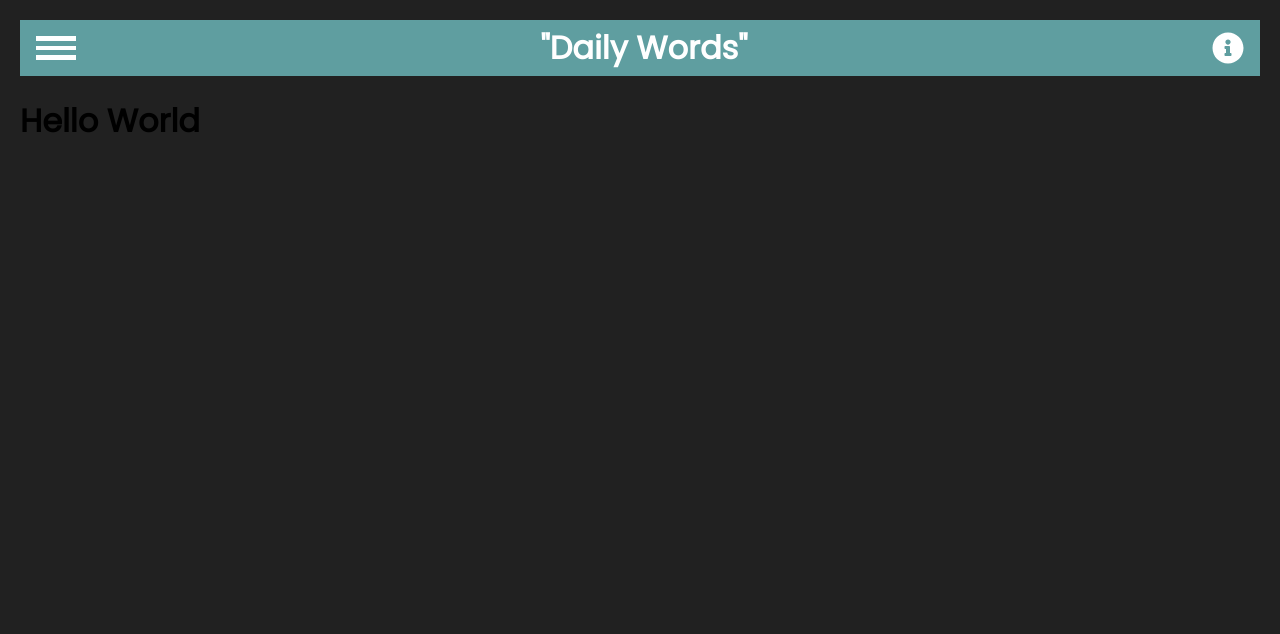
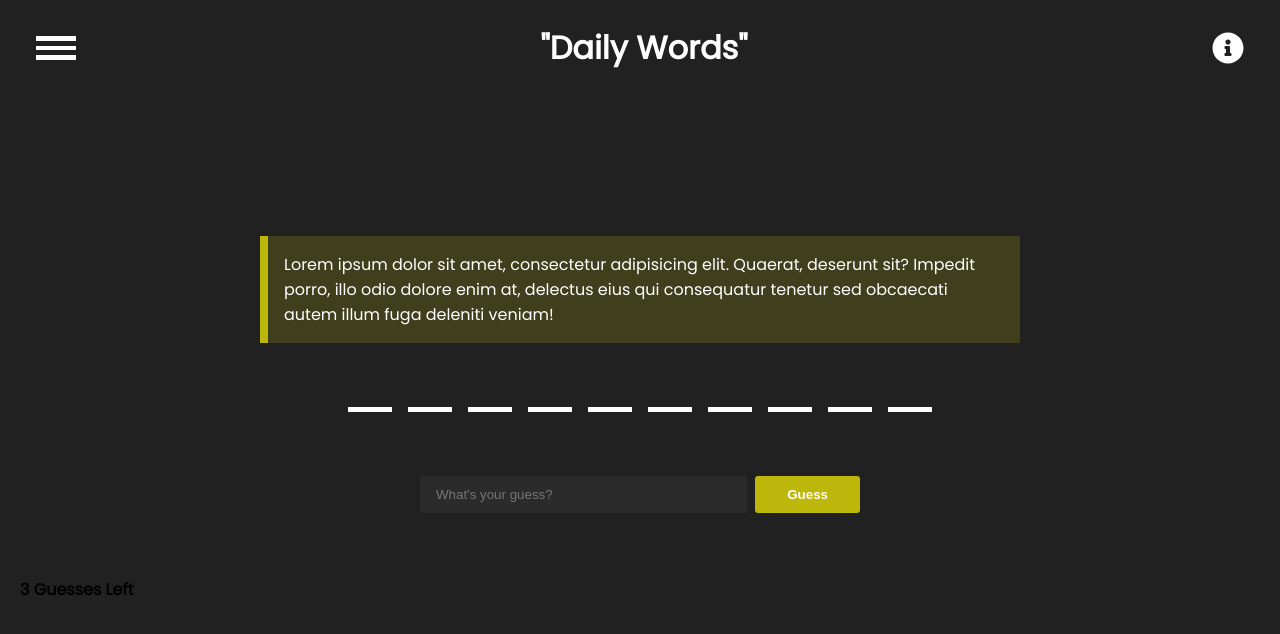
Before and after one commit to MeshaMakes/DailyWords, a React (Create React App) app in the folder dailywords/: page / in a window 1280 px wide. Shown: the top 634 px of the page. Built offline with nearby package versions, Linux system fonts and the light colour scheme.

Commit message:
added definition box, word length boxes, guess text field, and guess count

```diff
--- a/dailywords/src/App.js
+++ b/dailywords/src/App.js
@@ -1,11 +1,16 @@
 import './App.css';
 import Header from './components/Header/Header';
+import Definition from './components/Definition/Definition';
+import WordGuess from './components/WordGuess/WordGuess';
+import AddGuess from './components/AddGuess/AddGuess';
 
-function App() {
+const App = () => {
   return (
     <div className="App">
       <Header />
-      <h1>Hello World</h1>
+      <Definition def={"Lorem ipsum dolor sit amet, consectetur adipisicing elit. Quaerat, deserunt sit? Impedit porro, illo odio dolore enim at, delectus eius qui consequatur tenetur sed obcaecati autem illum fuga deleniti veniam!"}/>
+      <WordGuess />
+      <AddGuess />
     </div>
   );
 }
--- /dev/null
+++ b/dailywords/src/components/AddGuess/AddGuess.css
@@ -0,0 +1,63 @@
+.formWrap {
+    display: flex;
+    flex-direction: row;
+    justify-content: center;
+    align-items: center;
+    margin: 4rem 30rem;
+    height: max-content;
+    width: auto;
+    transition: 0.5s;
+}
+
+.formWrap input {
+    border: none;
+    border-radius: 0.2rem;
+    background-color: #2B2B2B;
+    color: #fff;
+    width: 100%;
+    padding: 0.7rem 1rem;
+}
+
+.formWrap input:focus {
+    outline: none;
+}
+
+.formWrap button {
+    background-color: #BEB70B;
+    color: #fff;
+    font-weight: 700;
+    outline: none;
+    border: none;
+    border-radius: 0.2rem;
+    padding: 0.7rem 2rem;
+    margin-left: 0.5rem;
+    cursor: pointer;
+}
+
+.formWrap button:hover {
+    background-color: #BEB70B90;
+}
+
+@media (max-width: 1700px) {
+    .formWrap {
+        margin: 4rem 25rem;
+    }
+}
+
+@media (max-width: 900px) {
+    .formWrap {
+        width: 100%;
+        margin: 4rem 0rem;
+        flex-direction: column;
+    }
+
+    .formWrap button {
+        width: 100%;
+        margin: 1rem 0rem;
+        padding: 0.7rem 0.2rem;
+    }
+
+    .formWrap input {
+        padding: 0.7rem 0.2rem;
+    }
+}
--- /dev/null
+++ b/dailywords/src/components/AddGuess/AddGuess.jsx
@@ -0,0 +1,18 @@
+import { useState } from 'react'
+import './AddGuess.css'
+
+const AddGuess = () => {
+    const [guess, setGuess] = useState(3)
+
+    return (
+        <div className="guessWrap">
+            <form className="formWrap">
+                <input type="text" placeholder="What's your guess?" name="guessBox"/>
+                <button type="submit" onClick={() => setGuess(guess - 1)}>Guess</button>
+            </form>
+            <h4>{guess} Guesses Left</h4>
+        </div>
+    )
+}
+
+export default AddGuess
--- /dev/null
+++ b/dailywords/src/components/Definition/Definition.css
@@ -0,0 +1,14 @@
+.definition {
+    background-color: #BEB70B30;
+    border-left: 0.5rem solid #BEB70B;
+    padding: 1rem;
+    color: #fff;
+    margin: 2rem 15rem;
+    transition: 0.5s;
+}
+
+@media (max-width: 868px) {
+    .definition {
+        margin: 2rem 0rem;
+    }
+}
--- /dev/null
+++ b/dailywords/src/components/Definition/Definition.jsx
@@ -0,0 +1,11 @@
+import './Definition.css'
+
+const Definition = (props) => {
+    return (
+        <blockquote className='definition'>
+            {props.def}
+        </blockquote>
+    )
+}
+
+export default Definition
--- a/dailywords/src/components/Header/Header.css
+++ b/dailywords/src/components/Header/Header.css
@@ -3,13 +3,14 @@
     flex-direction: row;
     justify-content: space-between;
     align-items: center;
-    background-color: cadetblue;
     width: 100%;
     height: 3.5rem;
+    margin-bottom: 10rem;
 }
 
 .header h2 {
     font-size: clamp(1.5rem, 2.5vw, 4rem);
+    font-weight: 600;
     color: #fff;
 }
 
@@ -50,3 +51,9 @@
     padding: 0 1rem;
     cursor: pointer;
 }
+
+@media (max-width: 800px) {
+    .header {
+        margin-bottom: 5rem;
+    }
+}
--- /dev/null
+++ b/dailywords/src/components/WordGuess/WordGuess.css
@@ -0,0 +1,40 @@
+.spaces {
+    display: flex;
+    flex-direction: row;
+    justify-content: space-around;
+    align-items: center;
+    margin: 4rem 15rem;
+    height: max-content;
+    width: auto;
+    transition: 0.5s;
+}
+
+.wordSpace {
+    height: 0.25rem;
+    width: 3.5rem;
+    margin: 0 1rem;
+    background-color: #fff;
+}
+
+@media (max-width: 1700px) {
+    .spaces {
+        margin: 4rem 20rem;
+    }
+
+    .wordSpace {
+        height: 0.3rem;
+        margin: 0 0.5rem;
+    }
+}
+
+@media (max-width: 900px) {
+    .spaces {
+        width: 100%;
+        margin: 4rem 0rem;
+    }
+
+    .wordSpace {
+        height: 0.2rem;
+        margin: 0 0.5rem;
+    }
+}
--- /dev/null
+++ b/dailywords/src/components/WordGuess/WordGuess.jsx
@@ -0,0 +1,20 @@
+import './WordGuess.css'
+
+const WordGuess = () => {
+    return (
+        <div className="spaces">
+            <div className="wordSpace"></div>
+            <div className="wordSpace"></div>
+            <div className="wordSpace"></div>
+            <div className="wordSpace"></div>
+            <div className="wordSpace"></div>
+            <div className="wordSpace"></div>
+            <div className="wordSpace"></div>
+            <div className="wordSpace"></div>
+            <div className="wordSpace"></div>
+            <div className="wordSpace"></div>
+        </div>
+    )
+}
+
+export default WordGuess
```
